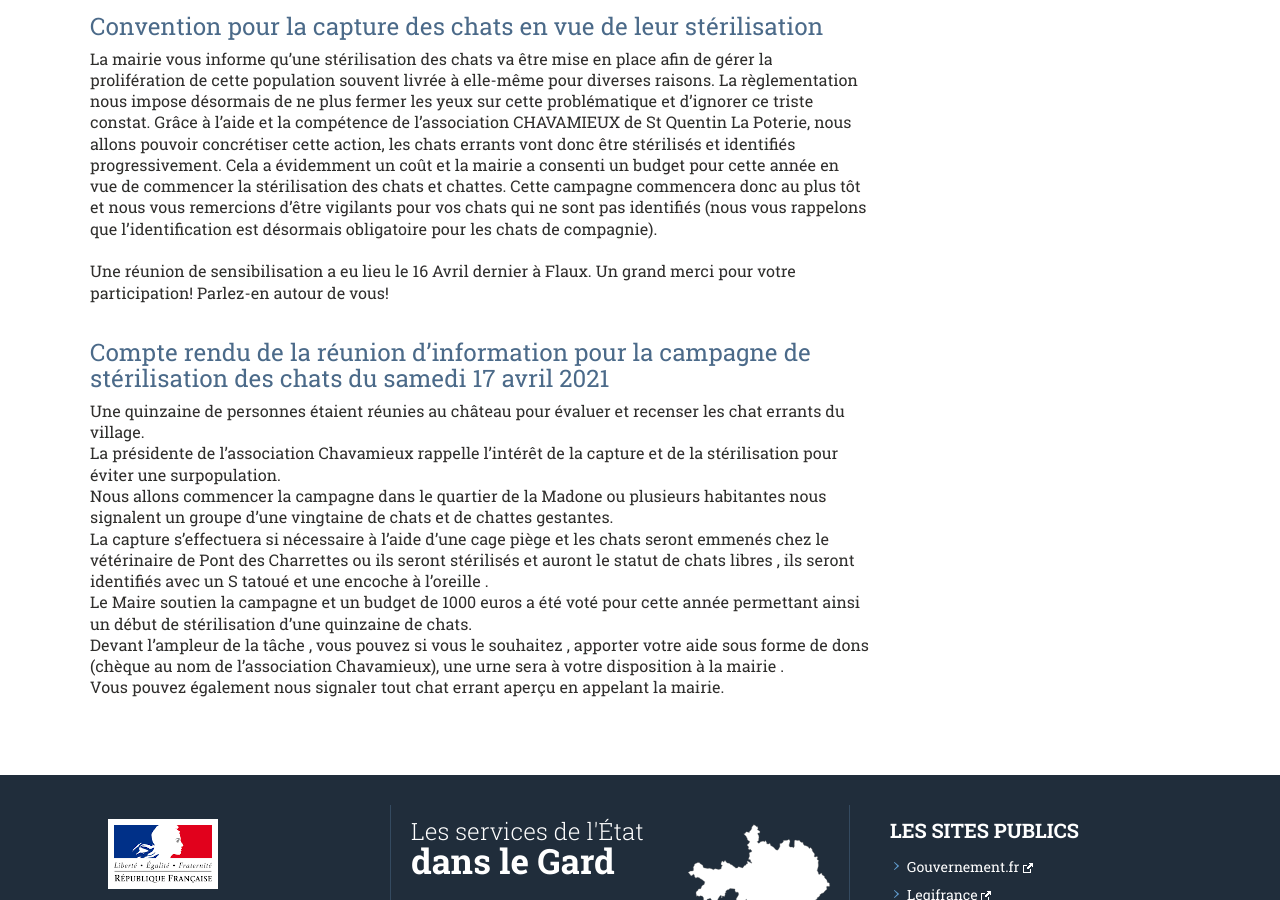
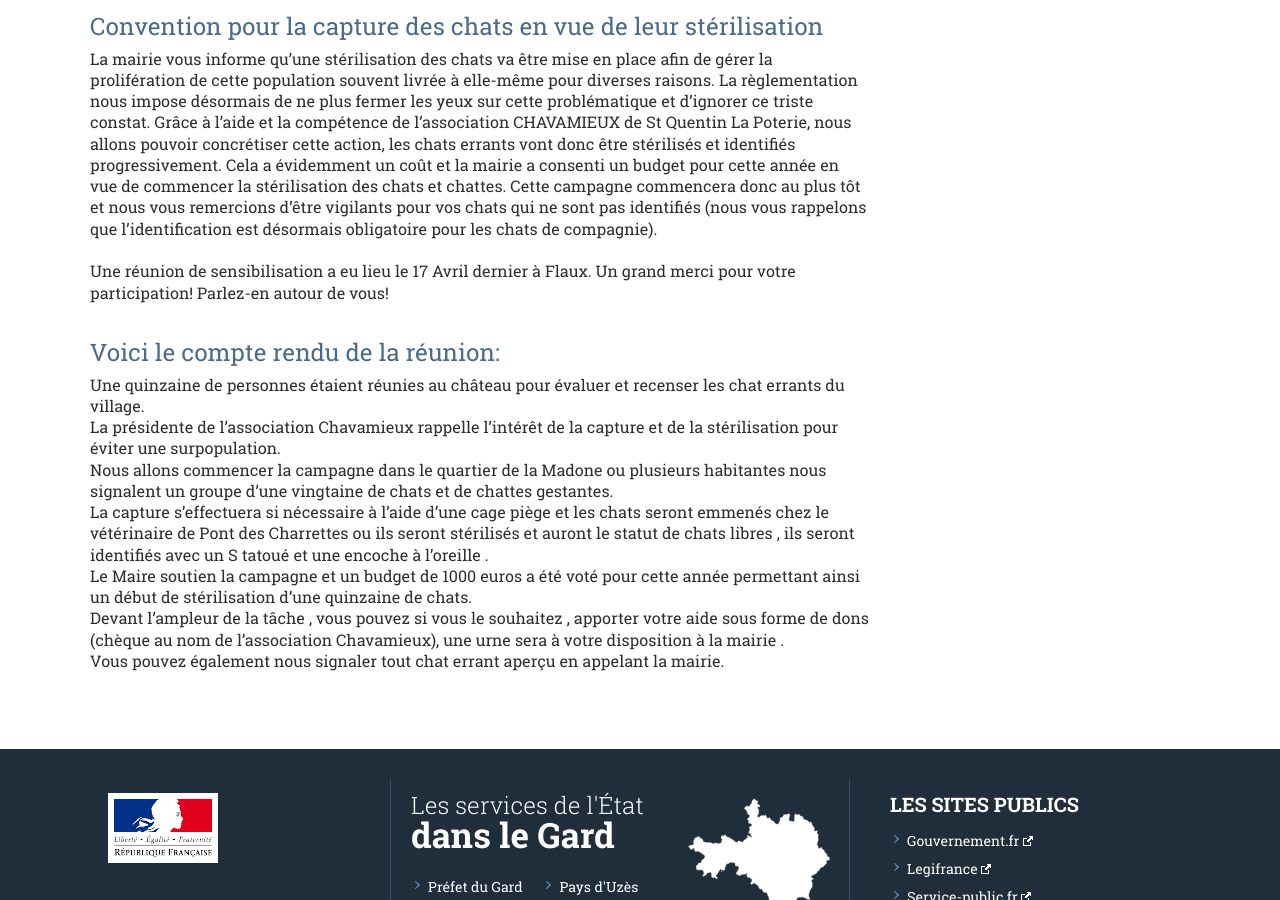
Before and after one commit to Flaux-Village/flaux-village.github.io, a Jekyll site: the page built from _actualites/chats.md, in a window 1280 px wide and 900 px high, scrolled down 410 px. Built offline with Jekyll 4.4.1, drawn with Linux system fonts in a browser that asks for light colours.

Commit message:
Update chats.md

```diff
--- a/_actualites/chats.md
+++ b/_actualites/chats.md
@@ -18,9 +18,9 @@ introduction:
 # Convention pour la capture des chats en vue de leur stérilisation
 La mairie vous informe qu'une stérilisation des chats va être mise en place afin de gérer la prolifération de cette population souvent livrée à elle-même pour diverses raisons. La règlementation nous impose désormais de ne plus fermer les yeux sur cette problématique et d'ignorer ce triste constat. Grâce à l'aide et la compétence de l'association CHAVAMIEUX de St Quentin La Poterie, nous allons pouvoir concrétiser cette action, les chats errants vont donc être stérilisés et identifiés progressivement. Cela a évidemment un coût et la mairie a consenti un budget pour cette année en vue de commencer la stérilisation des chats et chattes. Cette campagne commencera donc au plus tôt et nous vous remercions d'être vigilants pour vos chats qui ne sont pas identifiés (nous vous rappelons que l'identification est désormais obligatoire pour les chats de compagnie).<br>
 
-Une réunion de sensibilisation a eu lieu le 16 Avril dernier à Flaux. Un grand merci pour votre participation! Parlez-en autour de vous!<br>
+Une réunion de sensibilisation a eu lieu le 17 Avril dernier à Flaux. Un grand merci pour votre participation! Parlez-en autour de vous!<br>
 
-# Compte rendu de la réunion d'information pour la campagne de stérilisation des chats du samedi 17 avril 2021
+# Voici le compte rendu de la réunion:
 
  Une quinzaine de personnes étaient réunies au château pour évaluer et recenser les chat errants du village.<br>
  La présidente de l'association Chavamieux rappelle l'intérêt de la capture et de la stérilisation pour éviter une surpopulation.<br>
```
